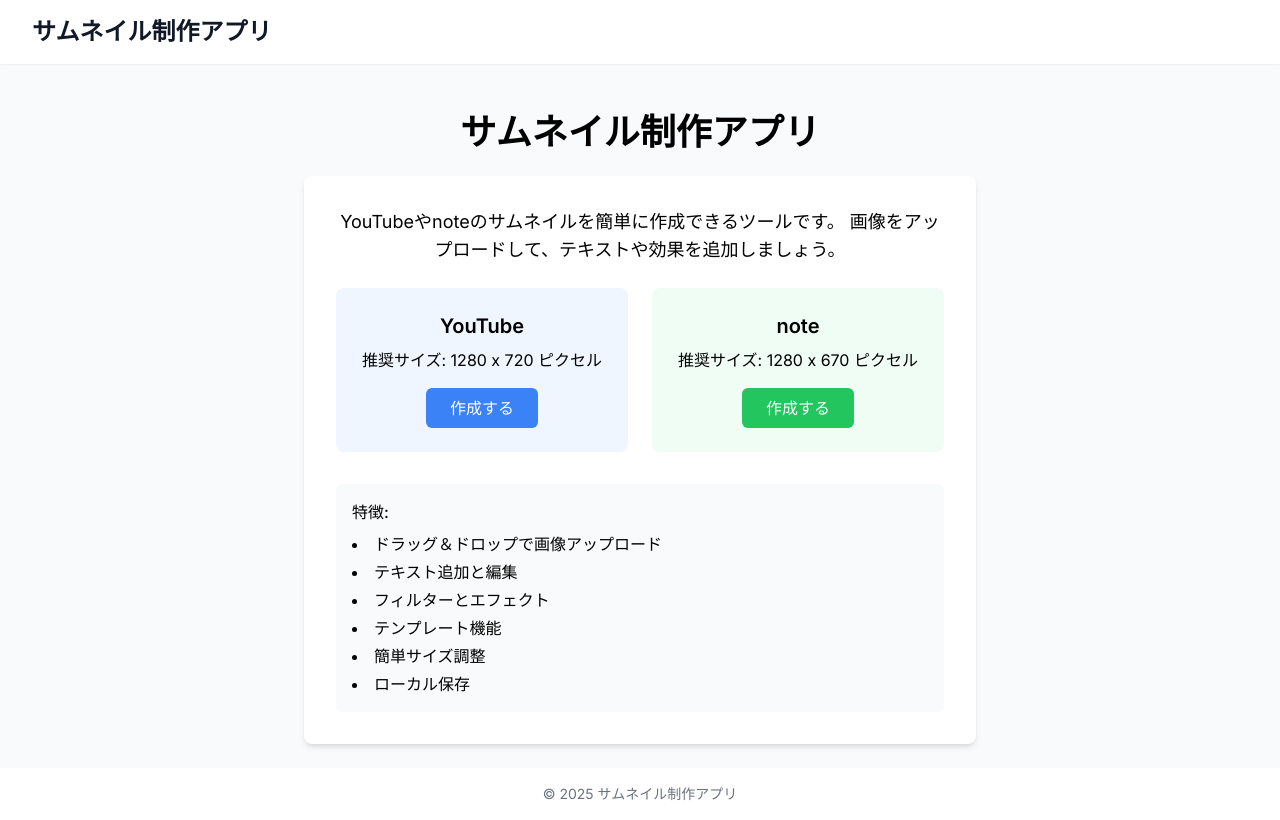
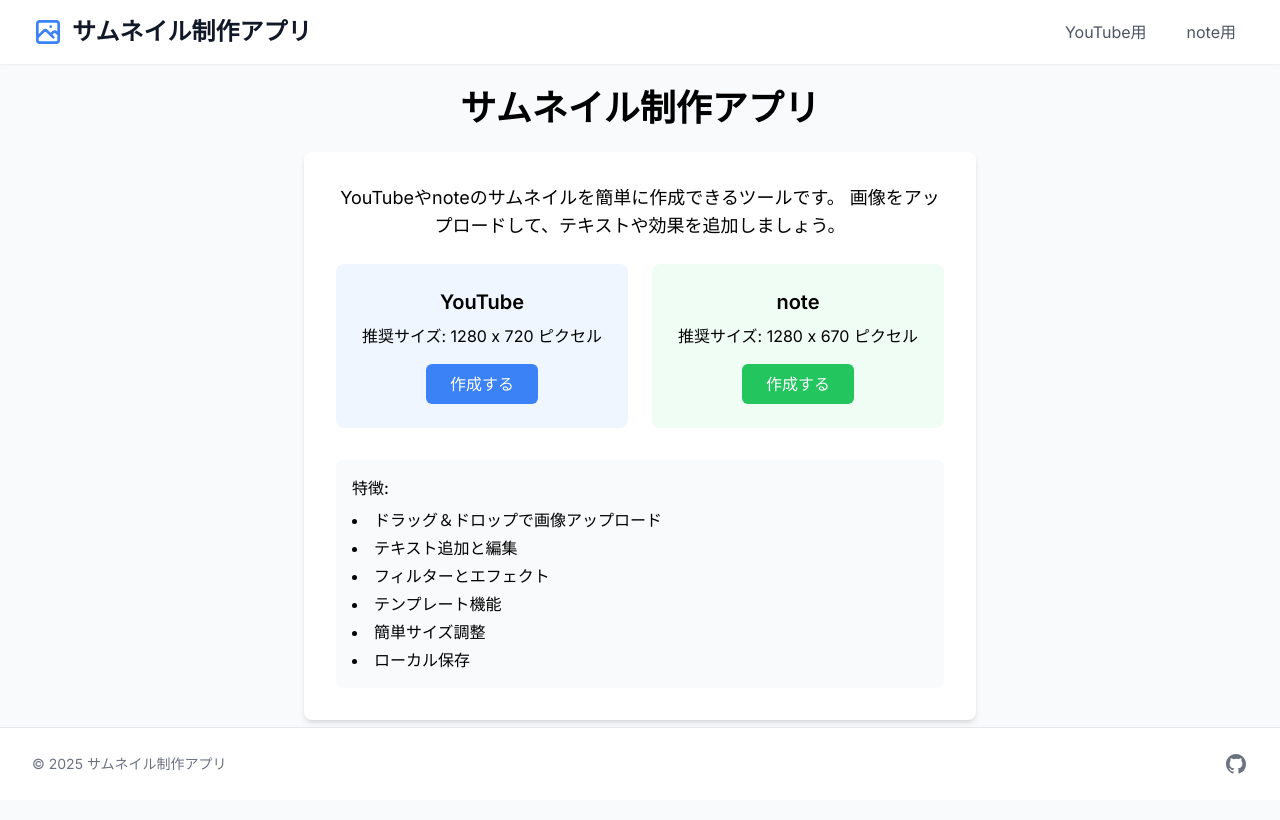
Before and after one commit to Yuuta12-maker/thumbnail-creator, a Next.js app: page / in a window 1280 px wide. Built offline with nearby package versions, Linux system fonts and the light colour scheme.

Commit message:
メインレイアウトを改善し、ナビゲーションとフッターを拡張

```diff
--- a/src/app/layout.tsx
+++ b/src/app/layout.tsx
@@ -18,26 +18,48 @@
   return (
     <html lang="ja">
       <body className={inter.className}>
-        <div className="min-h-screen bg-gray-50">
+        <div className="min-h-screen flex flex-col bg-gray-50">
           <header className="bg-white shadow-sm">
             <div className="max-w-7xl mx-auto px-4 sm:px-6 lg:px-8">
               <div className="flex justify-between h-16 items-center">
-                <Link href="/" className="text-2xl font-bold text-gray-900 hover:text-blue-600 transition-colors">
+                <Link href="/" className="text-2xl font-bold text-gray-900 hover:text-blue-600 transition-colors flex items-center">
+                  <svg xmlns="http://www.w3.org/2000/svg" className="h-8 w-8 mr-2 text-blue-500" fill="none" viewBox="0 0 24 24" stroke="currentColor">
+                    <path strokeLinecap="round" strokeLinejoin="round" strokeWidth={2} d="M4 16l4.586-4.586a2 2 0 012.828 0L16 16m-2-2l1.586-1.586a2 2 0 012.828 0L20 14m-6-6h.01M6 20h12a2 2 0 002-2V6a2 2 0 00-2-2H6a2 2 0 00-2 2v12a2 2 0 002 2z" />
+                  </svg>
                   サムネイル制作アプリ
                 </Link>
+
+                <nav className="flex items-center space-x-4">
+                  <Link href="/editor?type=youtube" className="text-gray-600 hover:text-blue-600 transition-colors px-3 py-2 rounded-md hover:bg-gray-100">
+                    YouTube用
+                  </Link>
+                  <Link href="/editor?type=note" className="text-gray-600 hover:text-green-600 transition-colors px-3 py-2 rounded-md hover:bg-gray-100">
+                    note用
+                  </Link>
+                </nav>
               </div>
             </div>
           </header>
-          <main>
-            <div className="max-w-7xl mx-auto px-4 sm:px-6 lg:px-8 py-6">
-              {children}
-            </div>
+
+          <main className="flex-grow">
+            {children}
           </main>
-          <footer className="bg-white mt-auto">
-            <div className="max-w-7xl mx-auto px-4 sm:px-6 lg:px-8 py-4">
-              <p className="text-center text-gray-500 text-sm">
-                © {new Date().getFullYear()} サムネイル制作アプリ
-              </p>
+
+          <footer className="bg-white mt-auto py-6 border-t border-gray-200">
+            <div className="max-w-7xl mx-auto px-4 sm:px-6 lg:px-8">
+              <div className="flex flex-col md:flex-row justify-between items-center">
+                <p className="text-gray-500 text-sm mb-4 md:mb-0">
+                  © {new Date().getFullYear()} サムネイル制作アプリ
+                </p>
+                <div className="flex space-x-6">
+                  <a href="https://github.com/Yuuta12-maker/thumbnail-creator" target="_blank" rel="noopener noreferrer" className="text-gray-500 hover:text-gray-700">
+                    <span className="sr-only">GitHub</span>
+                    <svg className="h-6 w-6" fill="currentColor" viewBox="0 0 24 24" aria-hidden="true">
+                      <path fillRule="evenodd" d="M12 2C6.477 2 2 6.484 2 12.017c0 4.425 2.865 8.18 6.839 9.504.5.092.682-.217.682-.483 0-.237-.008-.868-.013-1.703-2.782.605-3.369-1.343-3.369-1.343-.454-1.158-1.11-1.466-1.11-1.466-.908-.62.069-.608.069-.608 1.003.07 1.531 1.032 1.531 1.032.892 1.53 2.341 1.088 2.91.832.092-.647.35-1.088.636-1.338-2.22-.253-4.555-1.113-4.555-4.951 0-1.093.39-1.988 1.029-2.688-.103-.253-.446-1.272.098-2.65 0 0 .84-.27 2.75 1.026A9.564 9.564 0 0112 6.844c.85.004 1.705.115 2.504.337 1.909-1.296 2.747-1.027 2.747-1.027.546 1.379.202 2.398.1 2.651.64.7 1.028 1.595 1.028 2.688 0 3.848-2.339 4.695-4.566 4.943.359.309.678.92.678 1.855 0 1.338-.012 2.419-.012 2.747 0 .268.18.58.688.482A10.019 10.019 0 0022 12.017C22 6.484 17.522 2 12 2z" clipRule="evenodd" />
+                    </svg>
+                  </a>
+                </div>
+              </div>
             </div>
           </footer>
         </div>
```
